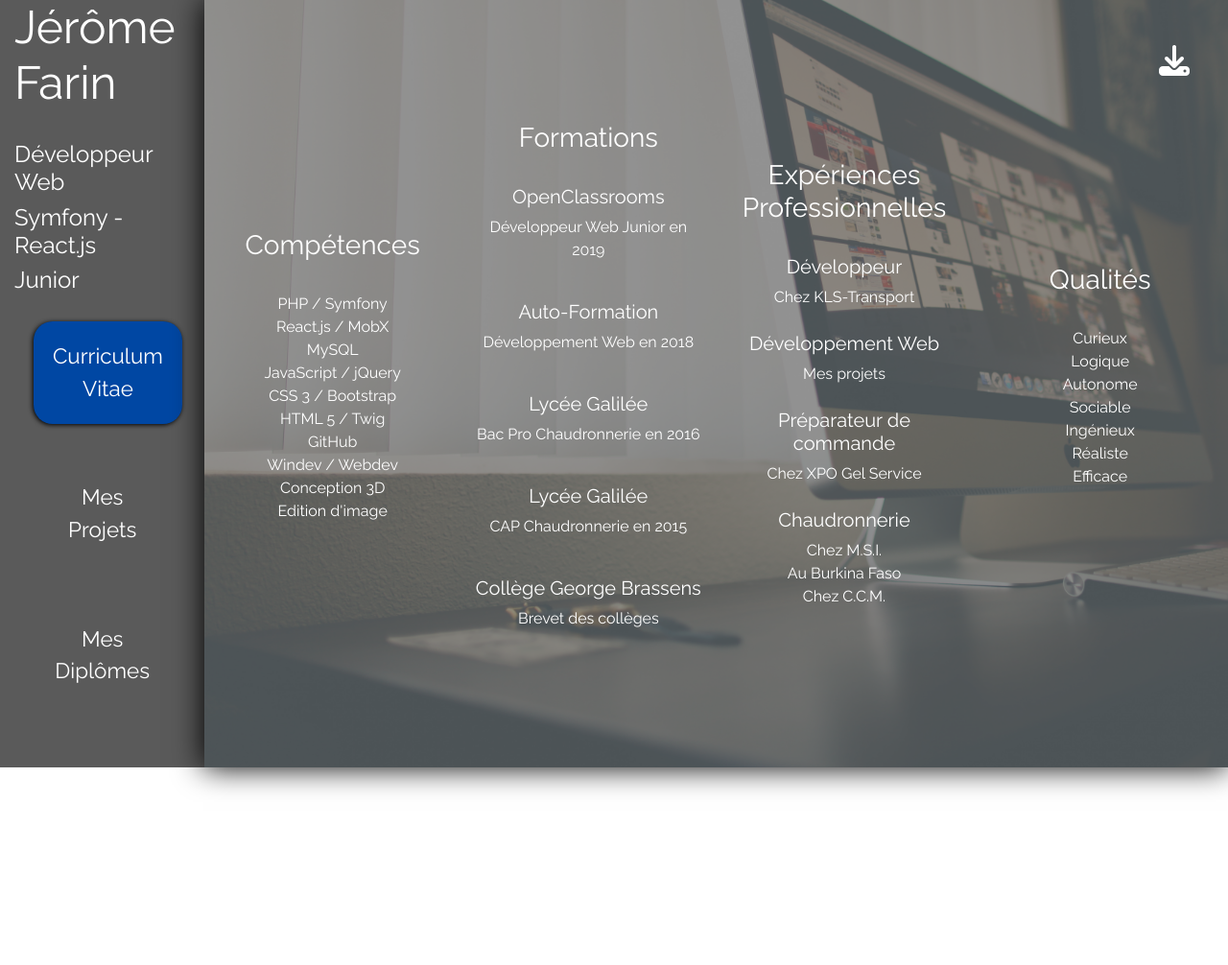
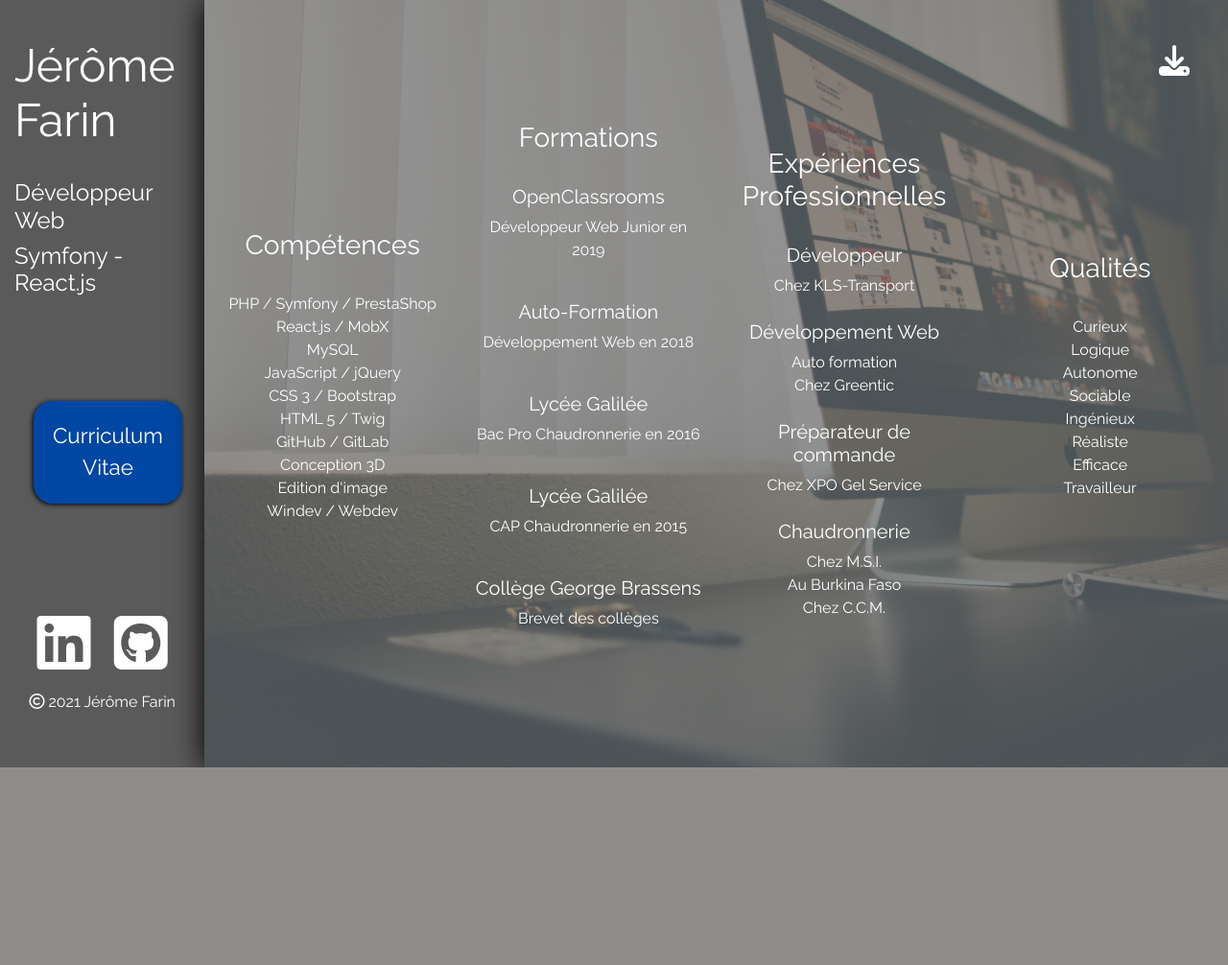
Before and after one commit to JeromeFarin/jeromefarin, a Symfony app: template templates/default/index.html.twig in a window 1280 px wide. Shown: the whole page at 96% size. After the commit the page ends 800 px from the top, so only its background shows below. Run offline with Twig, Linux system fonts and the light colour scheme; the template is opened without the code that fills it, so the values that code supplies are empty; some libraries are stand-ins or nearby versions.

Commit message:
update site

```diff
--- a/templates/default/index.html.twig
+++ b/templates/default/index.html.twig
@@ -5,16 +5,16 @@
     <div id="comp" class="cv-elt col-sm-12 col-xl-3">
         <h3>Compétences</h3><br>
         <ul>
-            <li>PHP / Symfony</li>
+            <li>PHP / Symfony / PrestaShop</li>
             <li>React.js / MobX</li>
             <li>MySQL</li>
             <li>JavaScript / jQuery</li>
             <li>CSS 3 / Bootstrap</li>
             <li>HTML 5 / Twig</li>
-            <li>GitHub</li>
-            <li>Windev / Webdev</li>
+            <li>GitHub / GitLab</li>
             <li>Conception 3D</li>
             <li>Edition d'image</li>
+            <li>Windev / Webdev</li>
         </ul>
     </div>
 
@@ -42,10 +42,15 @@
         </div>
         <br>
         <h5>Développement Web</h5>
-        <p class="infos" id="web">Mes projets</p>
+        <p class="infos" id="web">Auto formation</p>
         <div class="pop web">
             <i class="fas fa-caret-up"></i>
-            <p>Dans la catégorie "Mes projets", il y a quelques réalisations web</p>
+            <p>Quelque petits projets presonnel</p>
+        </div>
+        <p class="infos" id="web1">Chez Greentic</p>
+        <div class="pop web1">
+            <i class="fas fa-caret-up"></i>
+            <p>Développeur WEB en 2020, principalement du E-commerce avec PrestaShop</p>
         </div>
         <br>
         <h5>Préparateur de commande</h5>
@@ -83,6 +88,7 @@
             <li>Ingénieux</li>
             <li>Réaliste</li>
             <li>Efficace</li>
+            <li>Travailleur</li>
         </ul>
     </div>
 {% endblock %}
--- a/templates/header.html.twig
+++ b/templates/header.html.twig
@@ -3,14 +3,13 @@
         <h1>Jérôme Farin</h1><br>
         <h2>Développeur Web</h2>
         <h2>Symfony - React.js</h2>
-        <h2>Junior</h2>
     </div>
 
     <nav class="nav">
       <a class="nav-link active" href="{{path('index')}}">Curriculum Vitae</a>
-      <a class="nav-link" href="#">Mes Projets</a>
+      {# <a class="nav-link" href="#">Mes Projets</a>
       <a class="nav-link" href="#">Mes Diplômes</a>
-      <a class="nav-link" href="{{path('contact')}}">Contact</a>
+      <a class="nav-link" href="{{path('contact')}}">Contact</a> #}
     </nav>
 
     <footer>
@@ -18,6 +17,6 @@
             <a href="https://www.linkedin.com/in/j%C3%A9r%C3%B4me-farin-3987a3169/" target="_blank"><i class="fab fa-linkedin"></i></a>
             <a href="https://github.com/JeromeFarin"  target="_blank"><i class="fab fa-github-square"></i></a>
         </div>
-        <p><i class="fa fa-copyright" aria-hidden="true"></i> 2019 Jérôme Farin</p>
+        <p><i class="fa fa-copyright" aria-hidden="true"></i> 2021 Jérôme Farin</p>
     </footer>
 </header>
```
Also changed, not shown: 2 other files.
